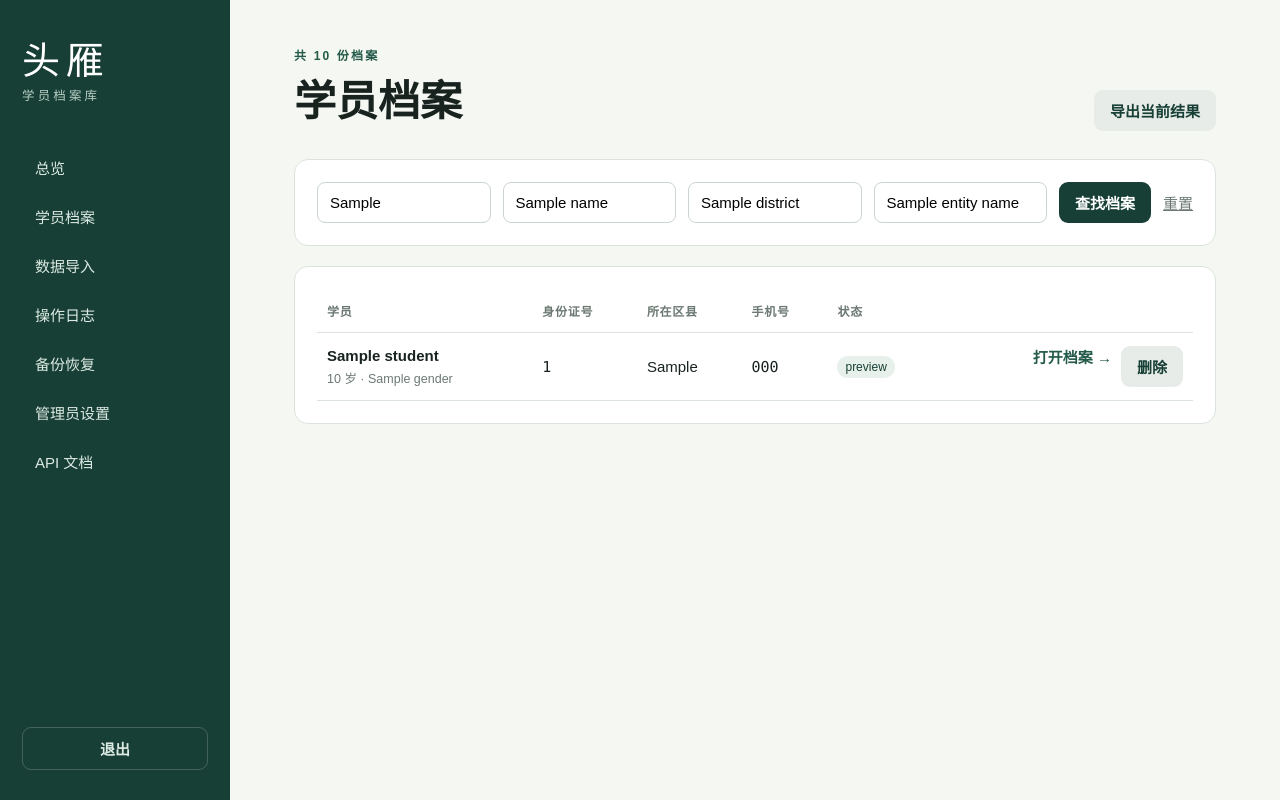
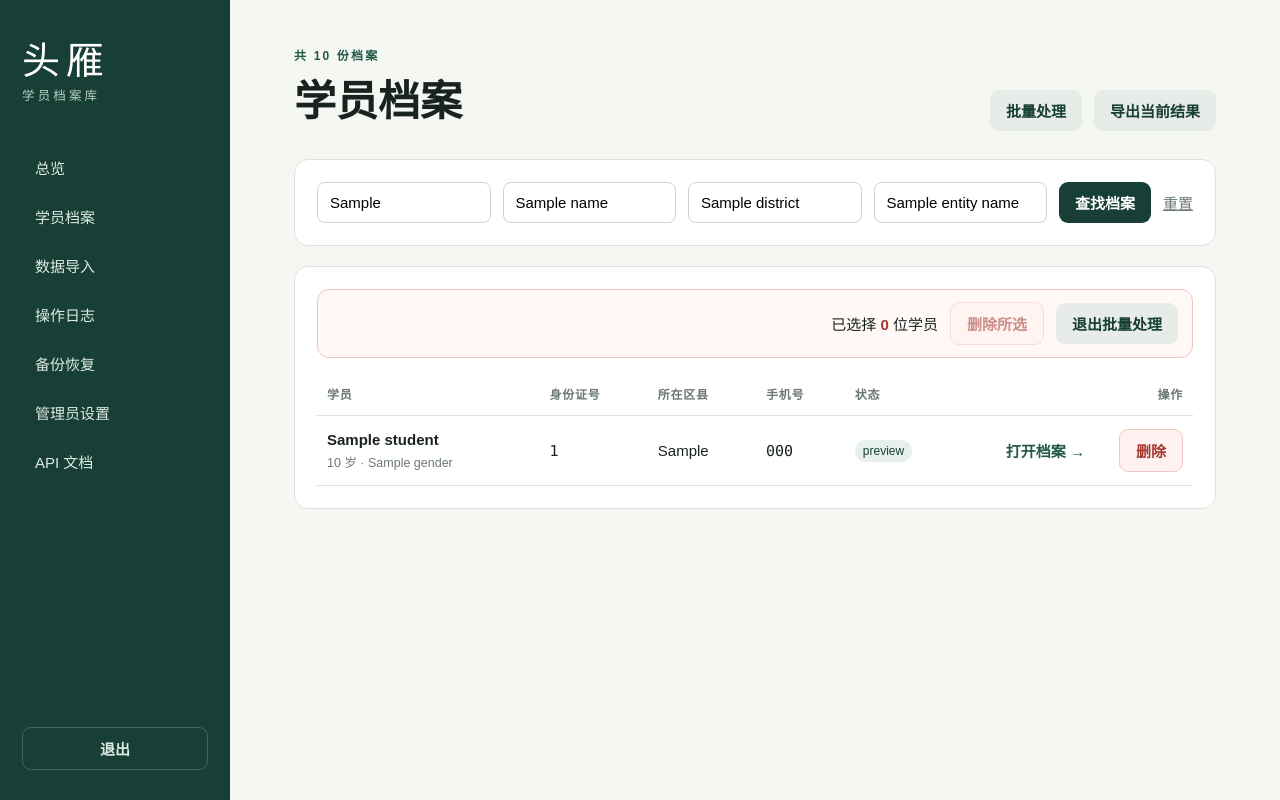
Before and after one commit to fuzong01-cloud/-jjxysjk, a FastAPI app: template app/templates/students.html in a window 1280 px wide. Run offline with FastAPI, Linux system fonts and the light colour scheme; the template is opened without the code that fills it: most values are stand-ins (such as "Sample title", 1, 10 or a date in 2020).

Commit message:
优化学员删除样式并增加批量处理

```diff
--- a/app/schemas/api.py
+++ b/app/schemas/api.py
@@ -55,5 +55,9 @@ class PasswordChange(BaseModel):
     new_password: str = Field(min_length=10)
 
 
+class StudentBulkDelete(BaseModel):
+    student_ids: list[int] = Field(min_length=1, max_length=100)
+
+
 class ORMModel(BaseModel):
     model_config = ConfigDict(from_attributes=True)
--- /dev/null
+++ b/app/static/students.css
@@ -0,0 +1,63 @@
+.student-head-actions {
+  display: flex;
+  gap: 12px;
+  align-items: center;
+}
+
+.student-table .operation-col {
+  width: 230px;
+  text-align: right;
+}
+
+.student-row-actions {
+  display: grid;
+  grid-template-columns: 1fr 86px;
+  gap: 12px;
+  align-items: center;
+  justify-items: end;
+}
+
+.danger-button {
+  background: #fff1ef !important;
+  color: var(--danger) !important;
+  border: 1px solid #efc7c1 !important;
+}
+
+.danger-button:hover,
+.danger-button:focus {
+  background: var(--danger) !important;
+  color: #fff !important;
+}
+
+.bulk-cell {
+  width: 38px;
+  text-align: center;
+}
+
+.bulk-cell input {
+  width: 18px;
+  height: 18px;
+  accent-color: var(--danger);
+}
+
+.bulk-toolbar {
+  display: flex;
+  justify-content: flex-end;
+  align-items: center;
+  gap: 12px;
+  background: #fff8f6;
+  border: 1px solid #efc7c1;
+  border-radius: 12px;
+  padding: 12px 14px;
+  margin-bottom: 14px;
+}
+
+.bulk-toolbar b {
+  color: var(--danger);
+}
+
+body:not(.bulk-mode) .bulk-cell {
+  width: 0;
+  padding-left: 0;
+  padding-right: 0;
+}
--- a/app/templates/students.html
+++ b/app/templates/students.html
@@ -1,9 +1,10 @@
 {% extends "base.html" %}
 {% block title %}学员档案{% endblock %}
+{% block head %}<link rel="stylesheet" href="/static/students.css">{% endblock %}
 {% block content %}
 <header class="page-head">
   <div><p class="eyebrow">共 {{ total }} 份档案</p><h1>学员档案</h1></div>
-  <a class="button secondary" href="/api/v1/export/students.xlsx?name={{ name }}&district={{ district }}">导出当前结果</a>
+  <div class="student-head-actions"><button class="secondary" id="bulkModeBtn">批量处理</button><a class="button secondary" href="/api/v1/export/students.xlsx?name={{ name }}&district={{ district }}">导出当前结果</a></div>
 </header>
 <form class="filter panel">
   <input name="id_card" value="{{ id_card }}" placeholder="身份证号（精准查询）" maxlength="18">
@@ -12,27 +13,75 @@
   <input name="entity_name" value="{{ entity_name }}" placeholder="经营主体名称">
   <button>查找档案</button><a href="/students">重置</a>
 </form>
-<section class="panel"><table>
-  <tr><th>学员</th><th>身份证号</th><th>所在区县</th><th>手机号</th><th>状态</th><th></th></tr>
-  {% for s in students %}<tr>
-    <td><strong>{{ s.name }}</strong><small>{{ s.age or '—' }} 岁 · {{ s.gender or '未填' }}</small></td>
-    <td class="mono">{{ mask_id_card(s.id_card_number) }}</td><td>{{ s.district_county or '—' }}</td>
-    <td class="mono">{{ mask_phone(s.phone) }}</td><td><span class="tag">{{ s.status or '未标注' }}</span></td>
-    <td><div class="actions"><a href="/students/{{ s.id }}">打开档案 →</a><button class="secondary delete-student" data-student-id="{{ s.id }}" data-student-name="{{ s.name }}">删除</button></div></td>
-  </tr>{% else %}<tr><td colspan="6" class="empty">没有匹配的档案。请检查身份证号或调整查询条件。</td></tr>{% endfor %}
-</table></section>
+<section class="panel">
+  <div class="bulk-toolbar" id="bulkToolbar" hidden>
+    <span>已选择 <b id="selectedCount">0</b> 位学员</span>
+    <button class="danger-button" id="bulkDeleteBtn" disabled>删除所选</button>
+    <button class="secondary" id="exitBulkBtn">退出批量处理</button>
+  </div>
+  <table class="student-table">
+    <tr><th class="bulk-cell"><input type="checkbox" id="selectAll" aria-label="全选本页学员" hidden></th><th>学员</th><th>身份证号</th><th>所在区县</th><th>手机号</th><th>状态</th><th class="operation-col">操作</th></tr>
+    {% for s in students %}<tr>
+      <td class="bulk-cell"><input class="student-check" type="checkbox" value="{{ s.id }}" data-student-name="{{ s.name }}" hidden></td>
+      <td><strong>{{ s.name }}</strong><small>{{ s.age or '—' }} 岁 · {{ s.gender or '未填' }}</small></td>
+      <td class="mono">{{ mask_id_card(s.id_card_number) }}</td><td>{{ s.district_county or '—' }}</td>
+      <td class="mono">{{ mask_phone(s.phone) }}</td><td><span class="tag">{{ s.status or '未标注' }}</span></td>
+      <td class="operation-col"><div class="student-row-actions"><a href="/students/{{ s.id }}">打开档案 →</a><button class="danger-button delete-student" data-student-id="{{ s.id }}" data-student-name="{{ s.name }}">删除</button></div></td>
+    </tr>{% else %}<tr><td colspan="7" class="empty">没有匹配的档案。请检查身份证号或调整查询条件。</td></tr>{% endfor %}
+  </table>
+</section>
 {% endblock %}
 {% block scripts %}
 <script>
+const bulkModeBtn=document.getElementById('bulkModeBtn');
+const bulkToolbar=document.getElementById('bulkToolbar');
+const exitBulkBtn=document.getElementById('exitBulkBtn');
+const bulkDeleteBtn=document.getElementById('bulkDeleteBtn');
+const selectedCount=document.getElementById('selectedCount');
+const selectAll=document.getElementById('selectAll');
+const checks=[...document.querySelectorAll('.student-check')];
+
+function setBulkMode(enabled){
+  document.body.classList.toggle('bulk-mode',enabled);
+  bulkToolbar.hidden=!enabled;
+  if(selectAll)selectAll.hidden=!enabled;
+  checks.forEach(check=>{check.hidden=!enabled;if(!enabled)check.checked=false});
+  if(selectAll)selectAll.checked=false;
+  updateSelectedCount();
+}
+
+function updateSelectedCount(){
+  const selected=checks.filter(check=>check.checked);
+  selectedCount.textContent=selected.length;
+  bulkDeleteBtn.disabled=selected.length===0;
+}
+
+bulkModeBtn?.addEventListener('click',()=>setBulkMode(true));
+exitBulkBtn?.addEventListener('click',()=>setBulkMode(false));
+selectAll?.addEventListener('change',()=>{checks.forEach(check=>check.checked=selectAll.checked);updateSelectedCount()});
+checks.forEach(check=>check.addEventListener('change',updateSelectedCount));
+
 document.querySelectorAll('.delete-student').forEach(button=>{
   button.addEventListener('click', async ()=>{
     const name=button.dataset.studentName||'该学员';
-    if(!confirm(`确认删除“${name}”的档案？删除后列表和查询中将不再显示。`))return;
+    if(!confirm(`请再次确认：确定删除“${name}”的档案吗？\n\n删除后列表和查询中将不再显示。`))return;
     button.disabled=true;
     const r=await fetch(`/api/v1/students/${button.dataset.studentId}`,{method:'DELETE'});
     const j=await r.json().catch(()=>({}));
     if(r.ok){alert('已删除');location.reload()}else{alert(j.detail||'删除失败');button.disabled=false}
   });
 });
+
+bulkDeleteBtn?.addEventListener('click', async ()=>{
+  const selected=checks.filter(check=>check.checked);
+  if(!selected.length)return;
+  const names=selected.slice(0,5).map(check=>check.dataset.studentName).join('、');
+  const suffix=selected.length>5?`等 ${selected.length} 位`:`共 ${selected.length} 位`;
+  if(!confirm(`请再次确认：确定批量删除 ${suffix} 学员档案吗？\n\n${names}\n\n删除后列表和查询中将不再显示。`))return;
+  bulkDeleteBtn.disabled=true;
+  const r=await fetch('/api/v1/students/bulk-delete',{method:'POST',headers:{'Content-Type':'application/json'},body:JSON.stringify({student_ids:selected.map(check=>Number(check.value))})});
+  const j=await r.json().catch(()=>({}));
+  if(r.ok){alert(`已删除 ${j.data.deleted_count} 位学员`);location.reload()}else{alert(j.detail||'批量删除失败');bulkDeleteBtn.disabled=false}
+});
 </script>
 {% endblock %}
```
Also changed, not shown: app/api/routes/api.py (+21 -1 lines), tests/test_api.py (+15 -1 lines).
